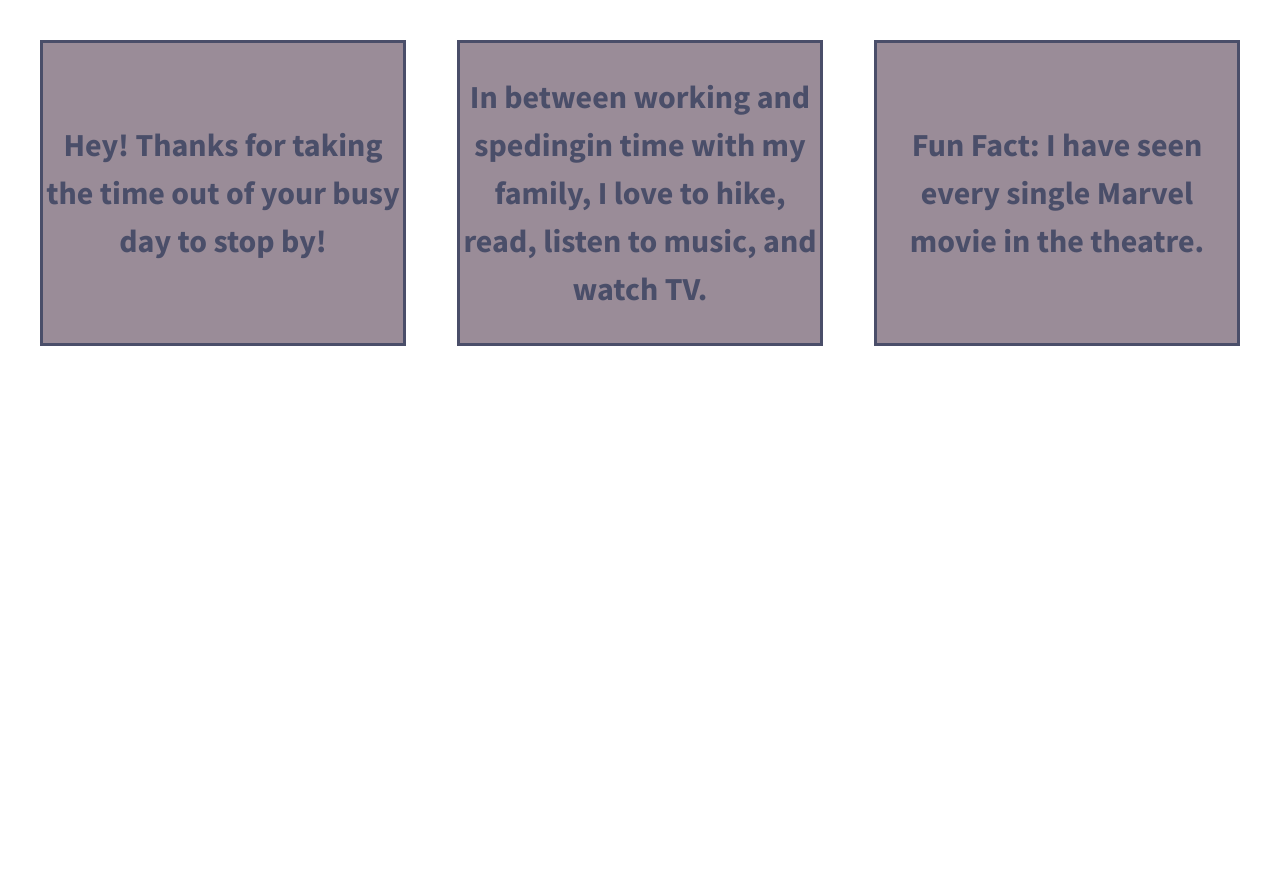
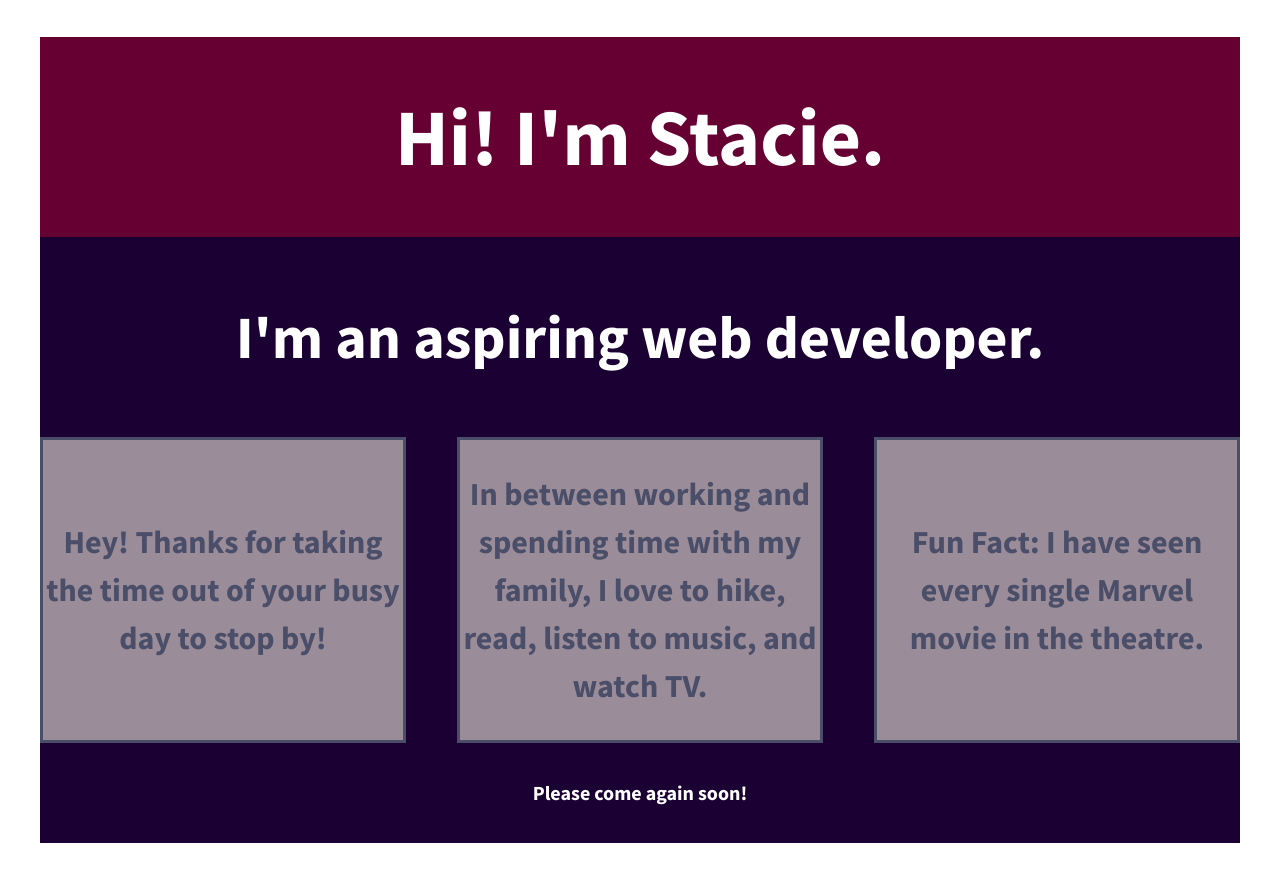
Before and after one commit to staciet/divs-flexbox, a plain HTML site: page index.html in a window 1280 px wide. Drawn offline with nearby package versions, Linux system fonts and the light colour scheme.

Commit message:
Initial commit

```diff
--- a/css/main.css
+++ b/css/main.css
@@ -106,12 +106,54 @@ body {
   padding: 2em;
   font-size: 1.25em;
   height: 100%;
+  display: flex;
+  justify-content: center;
+  align-items: center;
 }
 
-.wrapper {
+header{
+  font-family: 'Source Sans Pro', sans-serif;
+  font-size: 4em;
+  background-color:  #660033;
+  color: #fff;
+  height: 200px;
+  width: 100%;
+}
+
+footer {
+  background-color: #1a0033;
+  font-family: 'Source Sans Pro', sans-serif;
+  color: #fff;
+  font-size: 1em;
+  height: 100px;
+  width: 100%;
+}
+
+main {
+  background-color: #1a0033;
+  font-family: 'Source Sans Pro', sans-serif;
+  font-size: 3em;
+  color: #fff;
+  height: 200px;
+  width: 100%;
+}
+
+header,
+footer,
+main {
+  display: flex;
+  justify-content: center;
+  align-items: center;
+}
+
+.flex-container {
   /*add display:flex and set justify-content to space-between*/
+  background-color: #1a0033;
   font-weight: 700;
   display: flex;
+  justify-content: center;
+  align-items: center;
+  flex-flow: row wrap;
   justify-content: space-between;
 }
 
@@ -122,12 +164,12 @@ body {
   font-size: 1.6em;
   background-color: #9A8C98;
   height: 300px;
+  width: 30%;
+  border-style:solid;
+  border-color: #4A4E69;
   display: flex;
-  width: 30%;
   justify-content: center;
   align-items: center;
-  border-style:solid;
-  border-color: #4A4E69;
 }
 
 p {
--- a/index.html
+++ b/index.html
@@ -20,17 +20,19 @@
         <!--[if lt IE 8]>
             <p class="browserupgrade">You are using an <strong>outdated</strong> browser. Please <a href="http://browsehappy.com/">upgrade your browser</a> to improve your experience.</p>
         <![endif]-->
-
-        <section class="wrapper">
+        <section class="flex-container">
+            <header>Hi! I'm Stacie.</header>
+            <main>I'm an aspiring web developer.</main>
             <div class="div-1">
                 <p>Hey! Thanks for taking the time out of your busy day to stop by!</p>
             </div>
             <div class="div-2">
-                <p>In between working and spedingin time with my family, I love to hike, read, listen to music, and watch TV.</p>
+                <p>In between working and spending time with my family, I love to hike, read, listen to music, and watch TV.</p>
             </div>
             <div class="div-3">
                 <p>Fun Fact: I have seen every single Marvel movie in the theatre.</p>
             </div>
+            <footer>Please come again soon!</footer>
         </section>
 
         <script src="https://ajax.googleapis.com/ajax/libs/jquery/1.11.3/jquery.min.js"></script>
```
